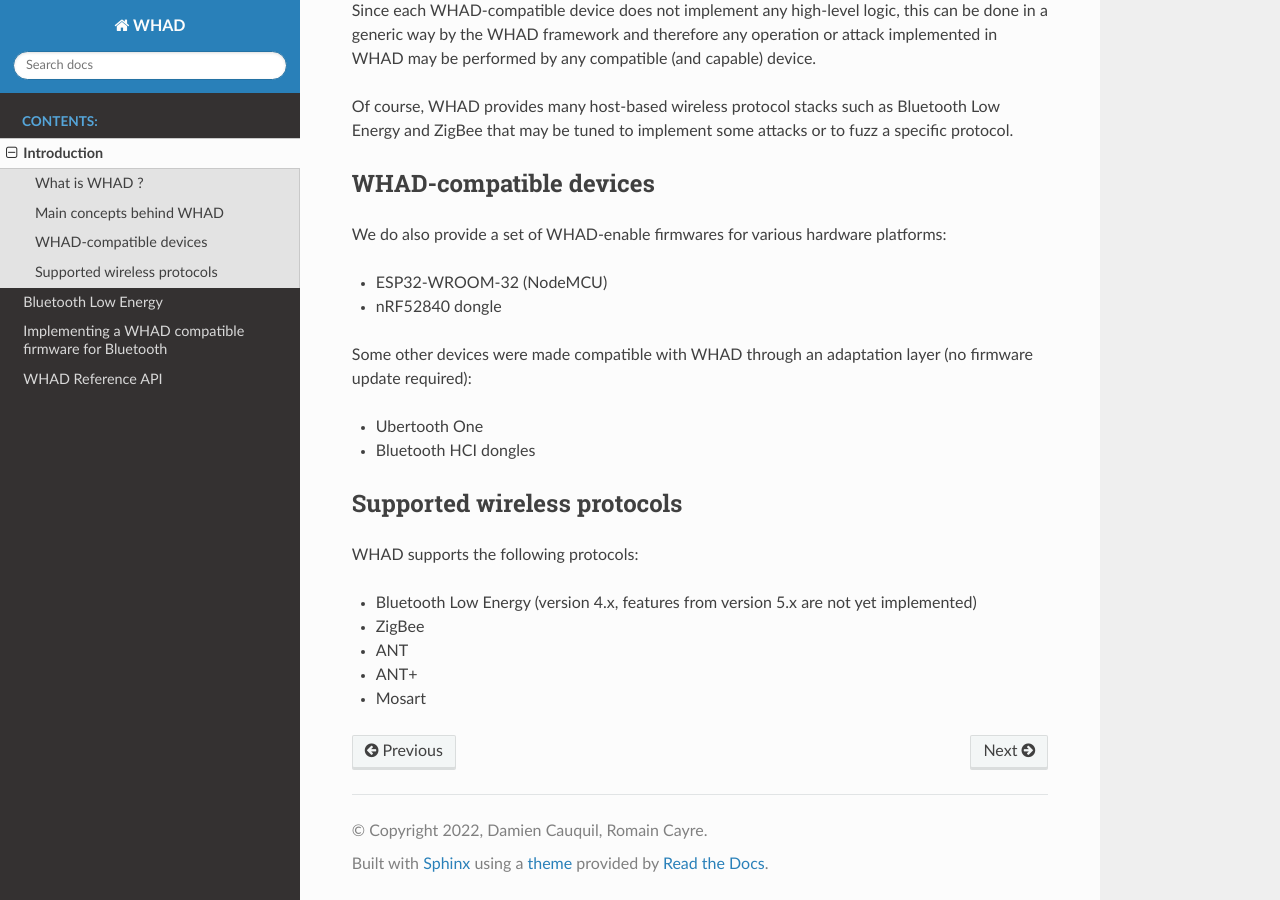
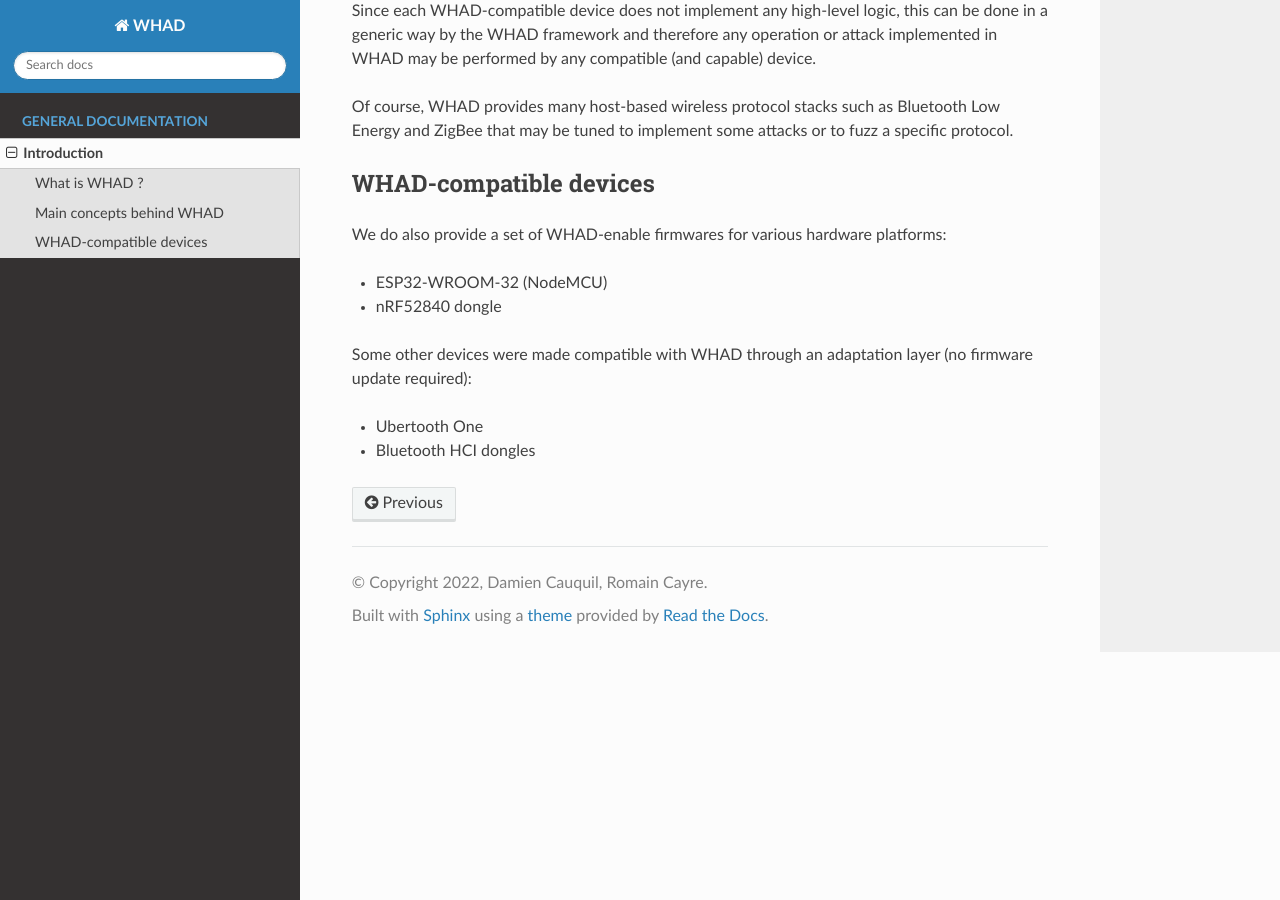
Before and after one commit to whad-team/whad-client, a Sphinx documentation site: the page built from doc/source/intro.rst, in a window 1280 px wide and 900 px high, scrolled down 681 px. Built offline with Sphinx 7.4.7 and the Read the Docs theme 2.0.0, drawn with Linux system fonts in a browser that asks for light colours; pages that are not in the unit, such as notebooks, are missing from menus.

Commit message:
Started to rework documentation (WIP)

```diff
--- a/doc/source/conf.py
+++ b/doc/source/conf.py
@@ -41,13 +41,13 @@
 # ones.
 extensions = [
     'sphinx.ext.autodoc',
-    'sphinx.ext.autosummary',
+    #'sphinx.ext.autosummary',
     'sphinx.ext.todo',
     'sphinx.ext.viewcode',
     'sphinxcontrib.mermaid'
 ]
 
-autosummary_generate = True
+#autosummary_generate = True
 
 # Add any paths that contain templates here, relative to this directory.
 templates_path = ['_templates']
@@ -183,6 +183,8 @@
 
 # -- Extension configuration -------------------------------------------------
 
+#autosummary_imported_members = True
+
 # -- Options for todo extension ----------------------------------------------
 
 # If true, `todo` and `todoList` produce output, else they produce nothing.
--- a/doc/source/intro.rst
+++ b/doc/source/intro.rst
@@ -48,15 +48,3 @@
 
 * Ubertooth One
 * Bluetooth HCI dongles
-
-
-Supported wireless protocols
-----------------------------
-
-WHAD supports the following protocols:
-
-* Bluetooth Low Energy (version 4.x, features from version 5.x are not yet implemented)
-* ZigBee
-* ANT
-* ANT+
-* Mosart
```
Also changed, not shown: doc/source/index.rst (+13 -5 lines).
